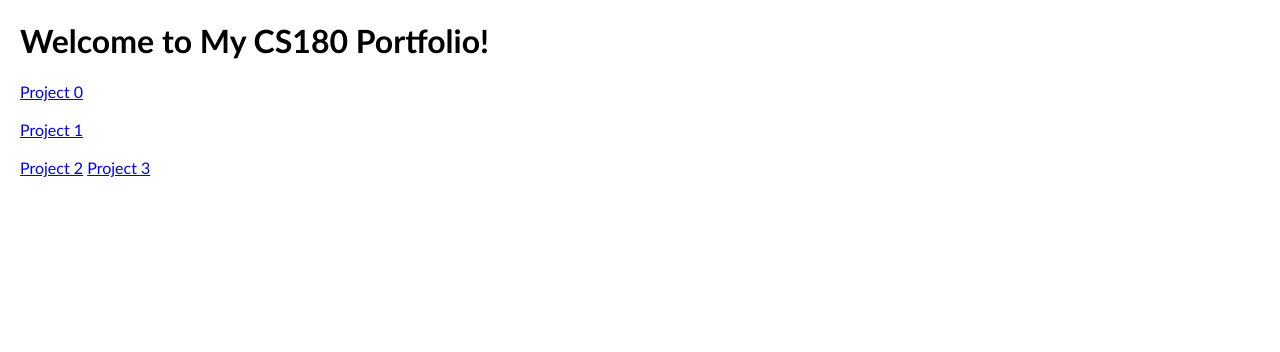
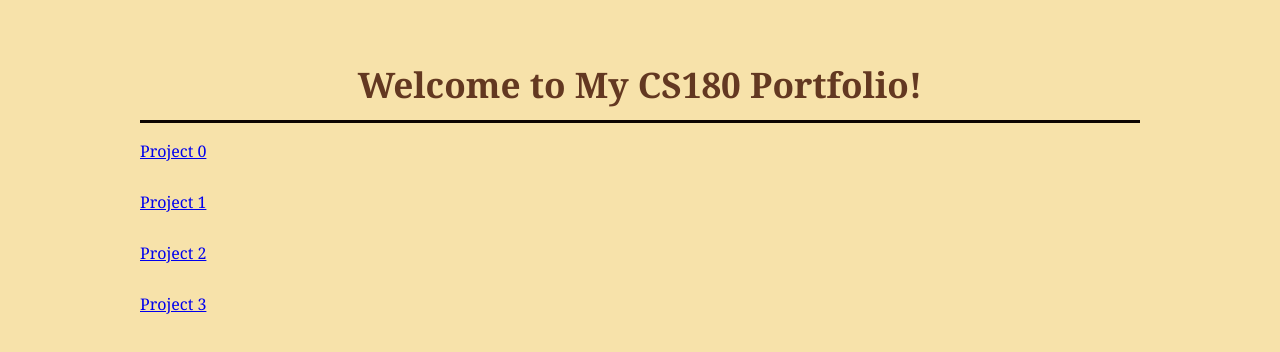
Before and after one commit to ponoma1202/ponoma1202.github.io, a plain HTML site: page index.html in a window 1280 px wide. Drawn offline with Linux system fonts and the light colour scheme.

Commit message:
Also changed title page to fit the other website formats

```diff
--- a/index.html
+++ b/index.html
@@ -4,16 +4,33 @@
     <title>My Portfolio</title>
     <style>
         body {
-            font-family: 'Trebuchet MS', sans-serif;
             margin: 20px;
+            padding: 0;
+            max-width: 1000px;
+            margin: 0 auto;
+            padding: 2rem;
+            line-height: 1.6;
+            font-family: "Georgia", serif;
+            background-color: #f7e2aa;
         }
+
+        h1 {
+        text-align: center;
+        font-size: 2.2rem;
+        margin-bottom: 1rem;
+        border-bottom: 3px solid #0d0501;
+        color: #633821;
+        padding-bottom: 0.5rem;
+        }
+
+
     </style>
 </head>
 <body>
     <h1>Welcome to My CS180 Portfolio!</h1>
     <a href="./0/index.html">Project 0</a> <br> </br>
     <a href="./1/index.html">Project 1</a> <br> </br>
-    <a href="./2/index.html">Project 2</a>
+    <a href="./2/index.html">Project 2</a> <br> </br>
     <a href="./3/index.html">Project 3</a>
 </body>
 </html>
```
